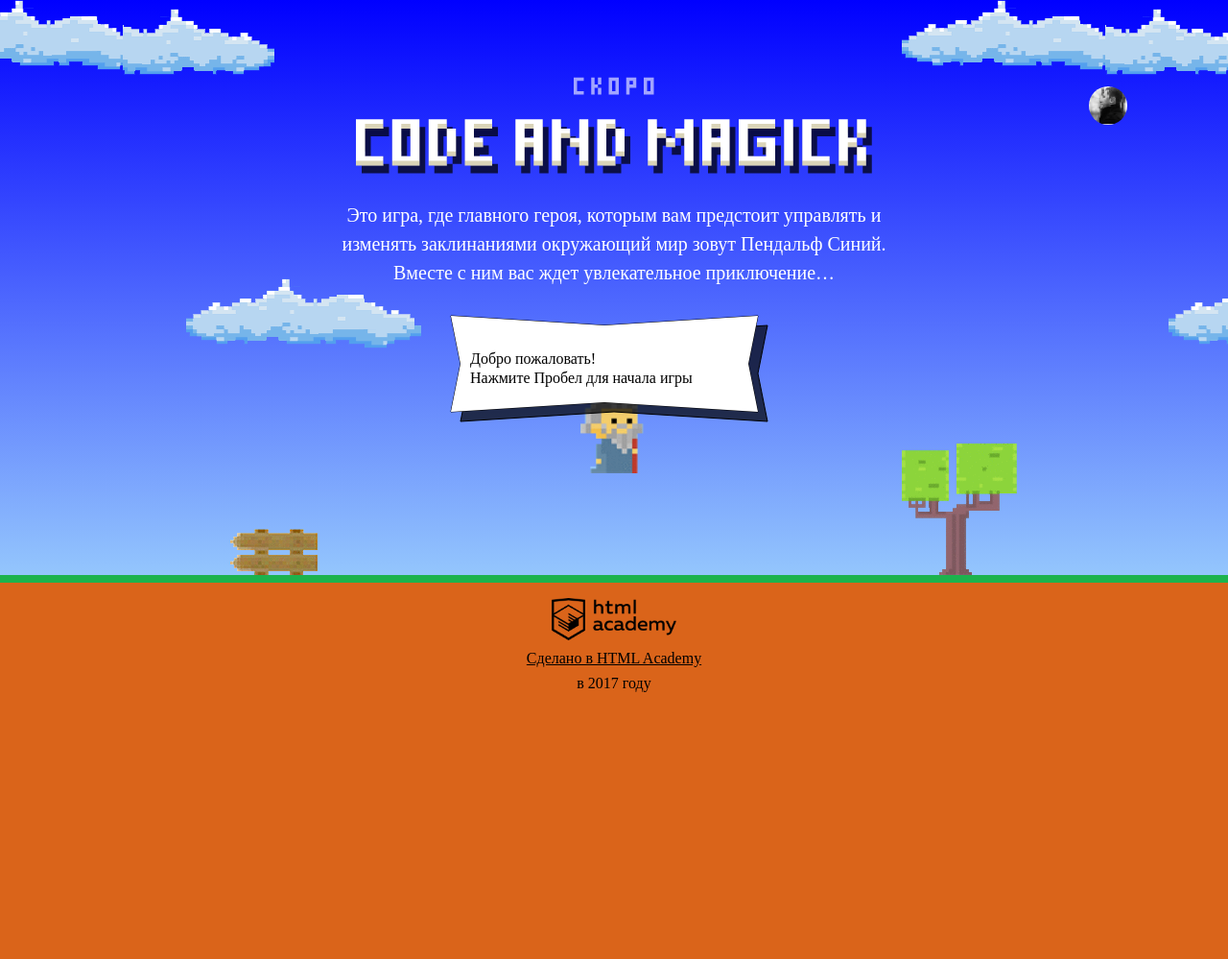
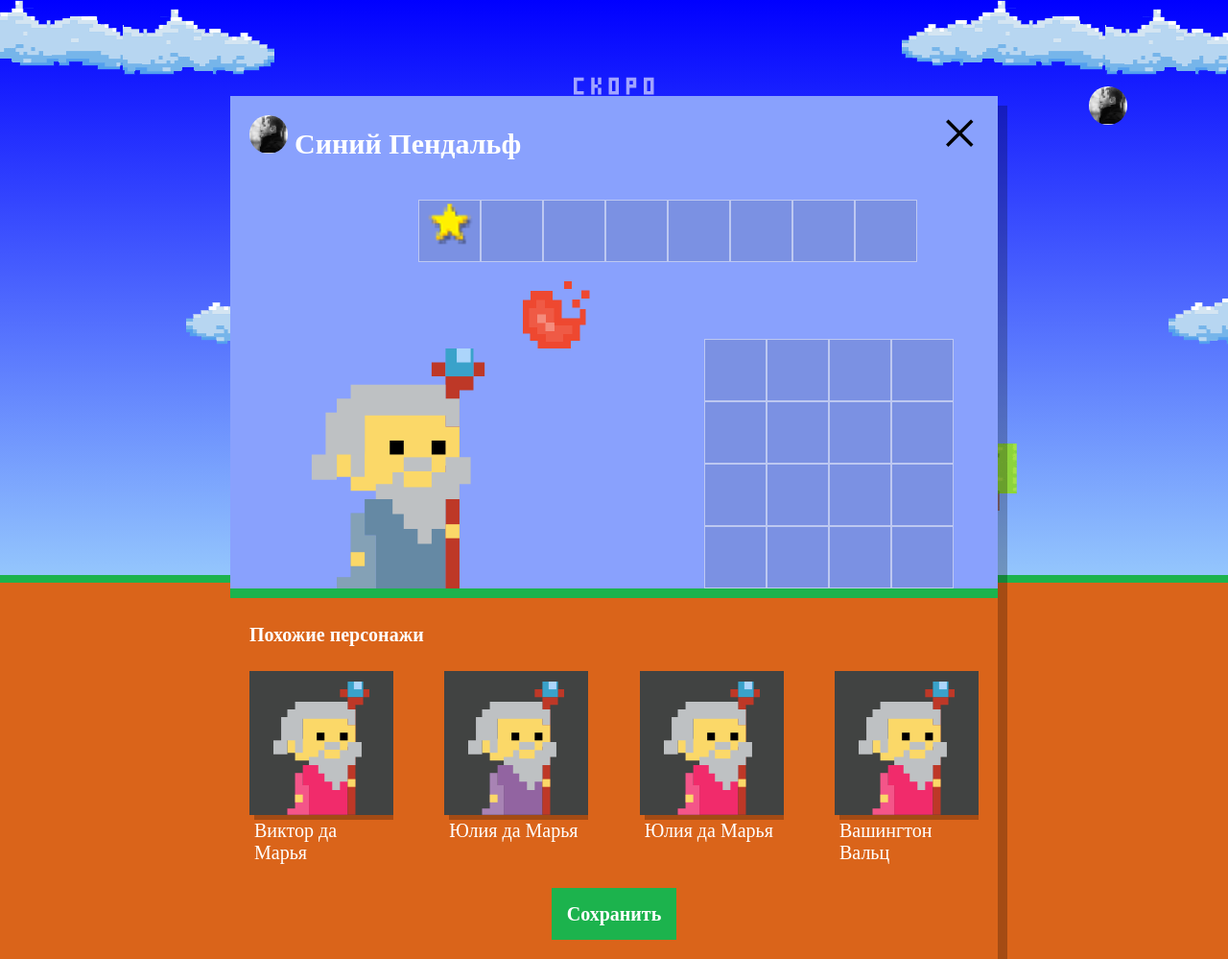
Before and after one commit to bysergi/484327-code-and-magick, a website: page index.html in a window 1280 px wide. Shown: the whole page at 96% size. Before the commit the page ends 800 px from the top, so only its background shows below. Drawn offline with Linux system fonts and the light colour scheme; a web font is replaced by a local one.

Commit message:
Добавил массив с данными, чтобы генерировать 4 разных персонажа

```diff
--- a/index.html
+++ b/index.html
@@ -192,6 +192,7 @@
 </script>
 <script src="./js/game.js"></script>
 <script src="./js/stat.js"></script>
+<script src="./js/setup.js"></script>
 
 </body>
 </html>
--- /dev/null
+++ b/js/setup.js
@@ -0,0 +1,52 @@
+'use strict';
+
+var userDialog = document.querySelector('.setup');
+var similarWizardsElement = document.querySelector('.setup-similar');
+userDialog.classList.remove('hidden');
+similarWizardsElement.classList.remove('hidden');
+
+var WIZARD_NAMES = ['Иван', 'Хуан Себастьян', 'Мария', 'Кристоф', 'Виктор', 'Юлия', 'Люпита', 'Вашингтон'];
+var WIZARD_SURNAMES = ['да Марья', 'Верон', 'Мирабелла', 'Вальц', 'Онопко', 'Топольницкая', 'Нионго', 'Ирвинг'];
+var COAT_COLOR = ['rgb(101, 137, 164)', 'rgb(241, 43, 107)', 'rgb(146, 100, 161)', 'rgb(56, 159, 117)', 'rgb(215, 210, 55)', 'rgb(0, 0, 0)'];
+var EYES_COLOR = ['black', 'red', 'blue', 'yellow', 'green'];
+
+var getRandomValue = function (arrayLength) {
+  var randomValue = Math.floor(Math.random() * arrayLength);
+  return randomValue;
+};
+
+var getName = function () {
+  return WIZARD_NAMES[getRandomValue(WIZARD_NAMES.length)] + ' ' + WIZARD_SURNAMES[getRandomValue(WIZARD_SURNAMES.length)];
+};
+var getCoatColor = function () {
+  return COAT_COLOR[getRandomValue(COAT_COLOR.length)];
+};
+var getEyesColor = function () {
+  return EYES_COLOR[getRandomValue(EYES_COLOR.length)];
+};
+
+var wizards = [];
+var pushWizardToWizards = function () {
+  for (i = 0; i < 4; i++) {
+    var similarWizard = {
+      name: getName(),
+      coatColor: getCoatColor(),
+      eyeColor: getEyesColor()
+    };
+    wizards.push(similarWizard);
+  }
+};
+pushWizardToWizards();
+
+var similarListElement = document.querySelector('.setup-similar-list');
+var similarWizardTemplate = document.querySelector('#similar-wizard-template').content;
+
+for (var i = 0; i < wizards.length; i++) {
+  var wizardElement = similarWizardTemplate.cloneNode(true);
+
+  wizardElement.querySelector('.setup-similar-label').textContent = wizards[i].name;
+  wizardElement.querySelector('.wizard-coat').style.fill = wizards[i].coatColor;
+  wizardElement.querySelector('.wizard-eyes').style.fill = wizards[i].eyesColor;
+
+  similarListElement.appendChild(wizardElement);
+}
```
